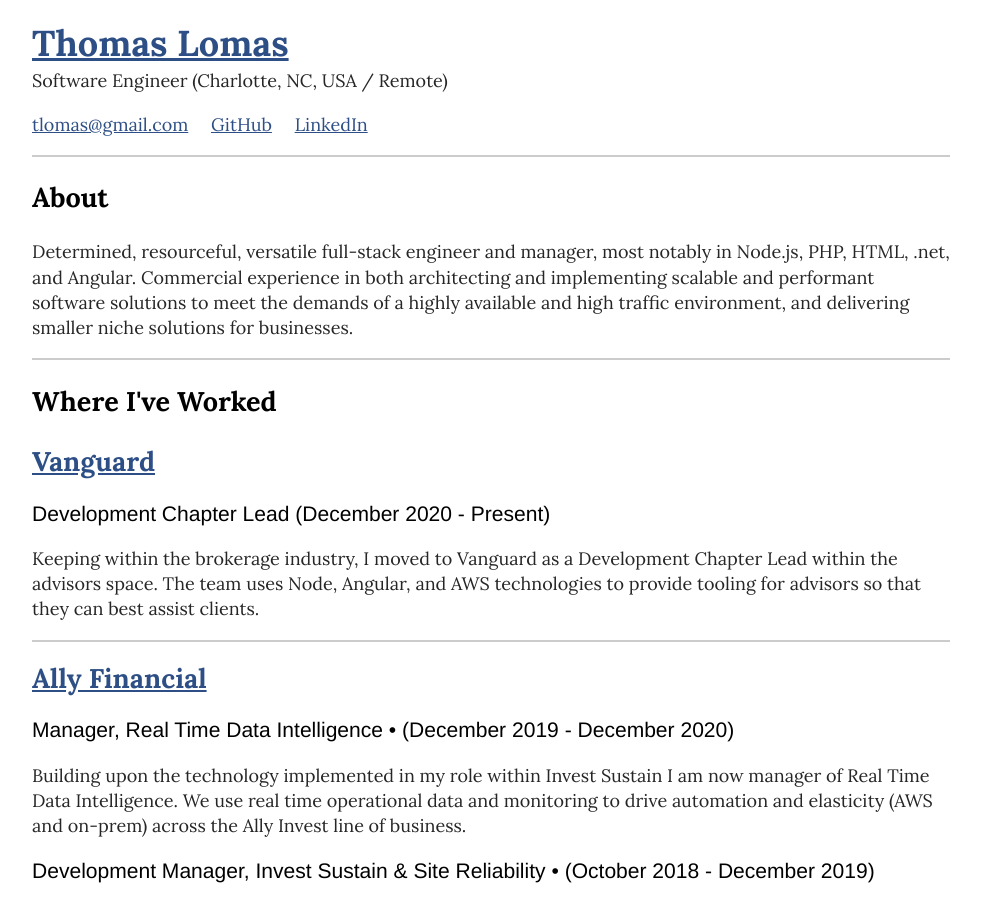
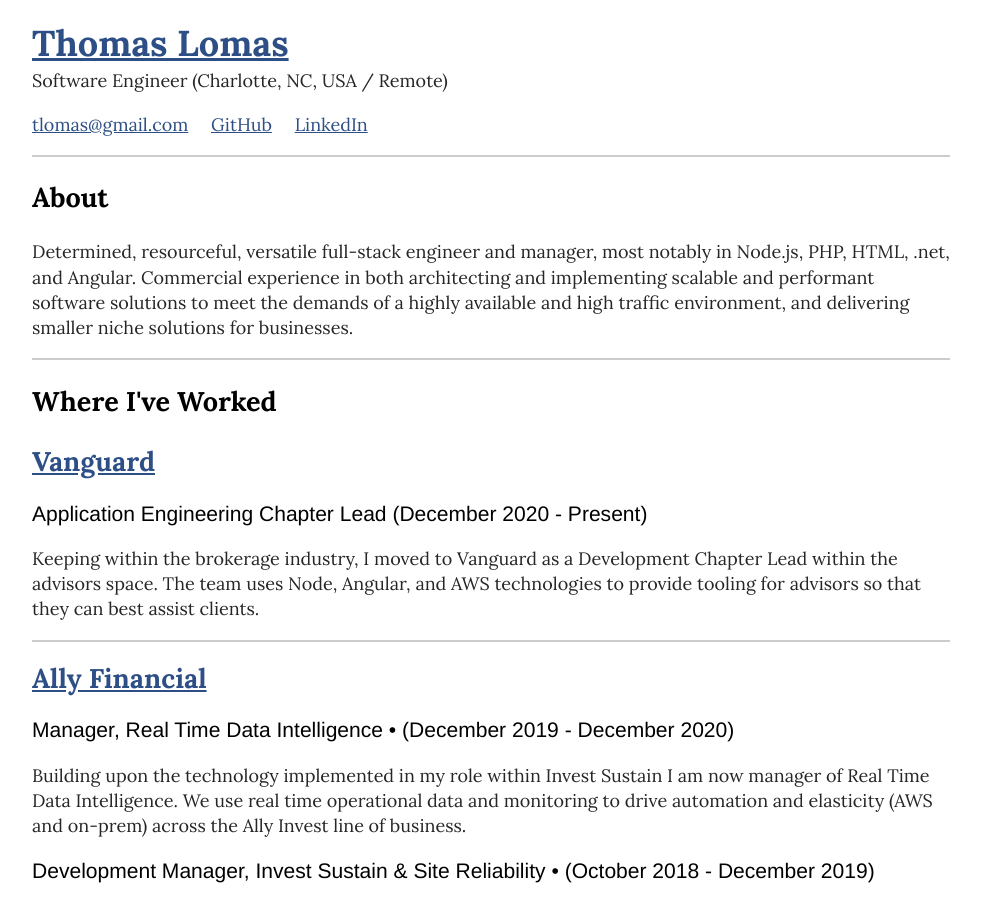
Before and after one commit to ThomasLomas/thomaslomas.github.io, a Jekyll site: the page built from index.html, in a window 1280 px wide and 900 px high. Shown: the whole window, without its empty margins (149-1130 px from the left). Built offline with Jekyll 4.4.1, drawn with Linux system fonts in a browser that asks for light colours.

Commit message:
Job title update

```diff
--- a/index.html
+++ b/index.html
@@ -16,7 +16,7 @@
 
   <h2><a href="https://www.vanguard.com" rel="noopener noreferrer" target="_blank">Vanguard</a></h2>
 
-  <h3>Development Chapter Lead (December 2020 - Present)</h3>
+  <h3>Application Engineering Chapter Lead (December 2020 - Present)</h3>
   <p>Keeping within the brokerage industry, I moved to Vanguard as a Development Chapter Lead within the advisors space.
     The team uses Node, Angular, and AWS technologies to provide tooling for advisors so that they can best assist clients.</p>
 
```
